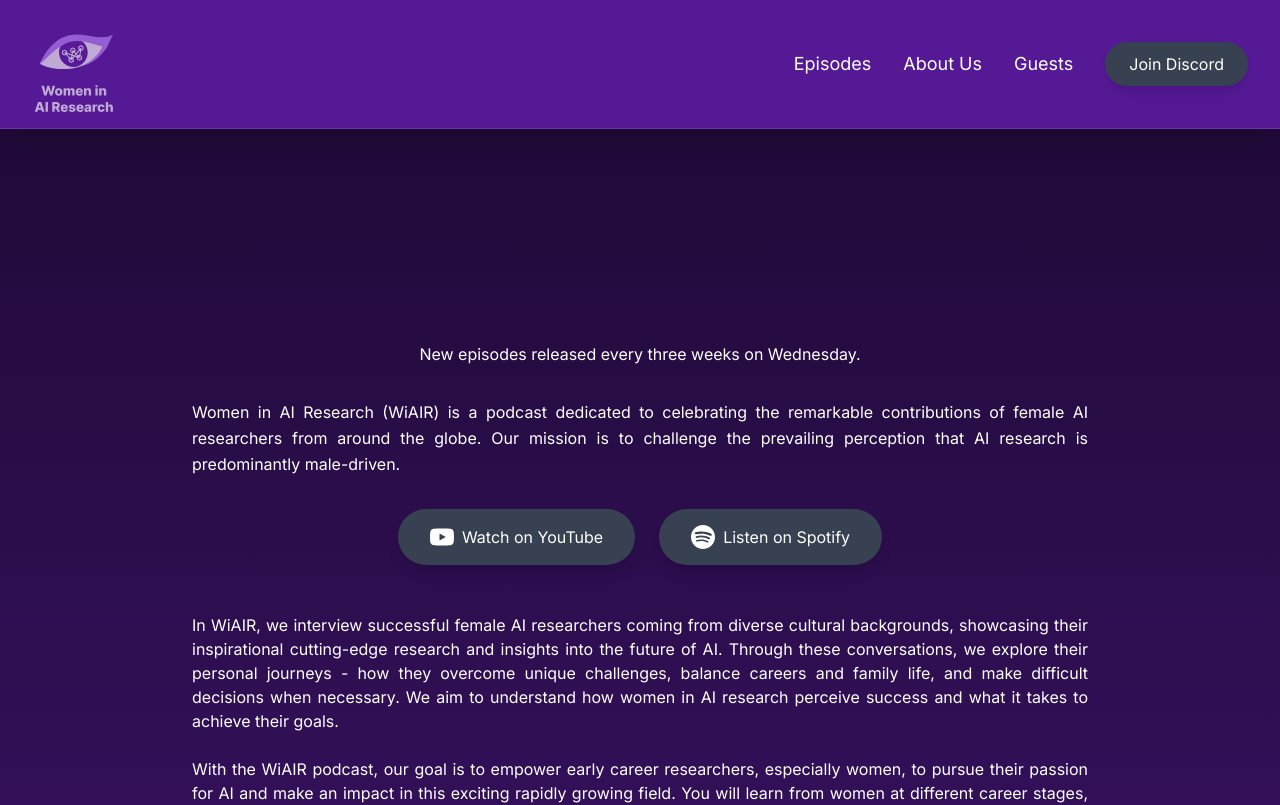
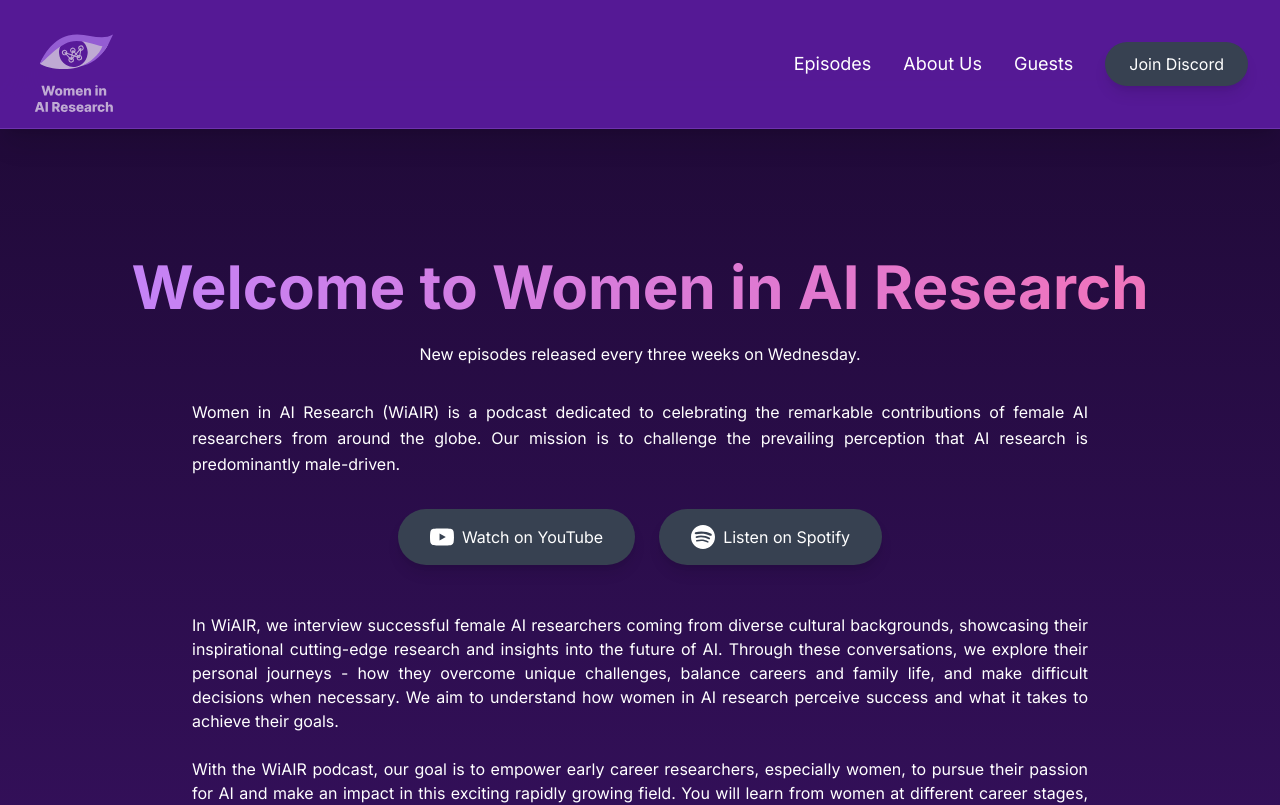
Before and after one commit to women-in-ai-research/women-in-ai-research.github.io, a Next.js app: page / in a window 1280 px wide. Shown: the top 805 px of the page. Built offline with nearby package versions, Linux system fonts and the light colour scheme; no server answers.

Commit message:
Update Hero.tsx

```diff
--- a/app/components/hero/Hero.tsx
+++ b/app/components/hero/Hero.tsx
@@ -11,7 +11,7 @@ export function Hero() {
                 </div>
                 <h1 className="text-6xl font-bold text-transparent bg-clip-text bg-gradient-to-r from-purple-400 to-pink-400 mb-6">
 
-                    <span className="relative">Welcome to Women in AI Research</span>
+                    Welcome to Women in AI Research
                 </h1>
                 <h4 className="text-1xl text-white mb-8 max-w-4xl mx-auto leading-relaxed">
                     New episodes released every three weeks on Wednesday.
```
